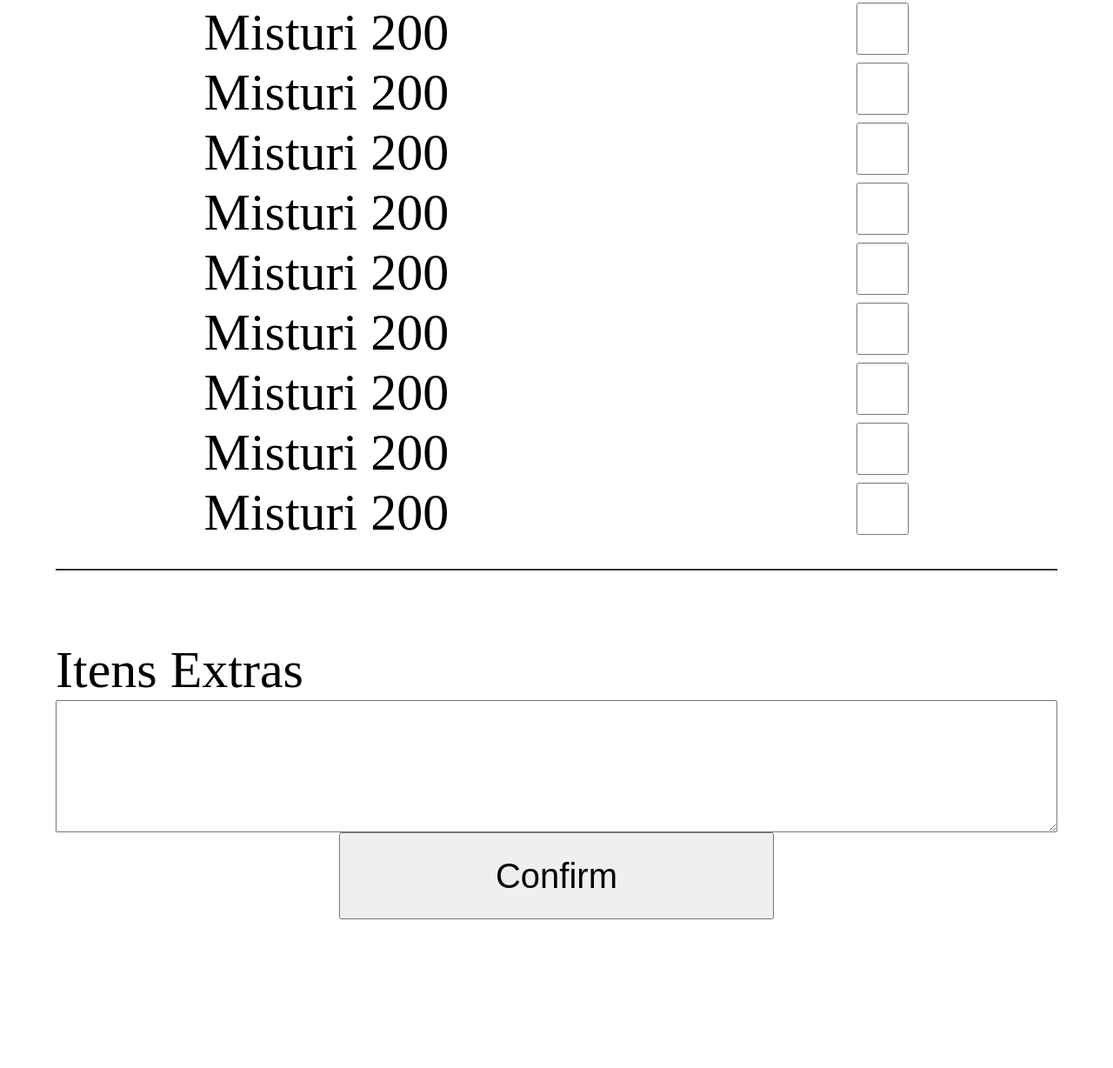
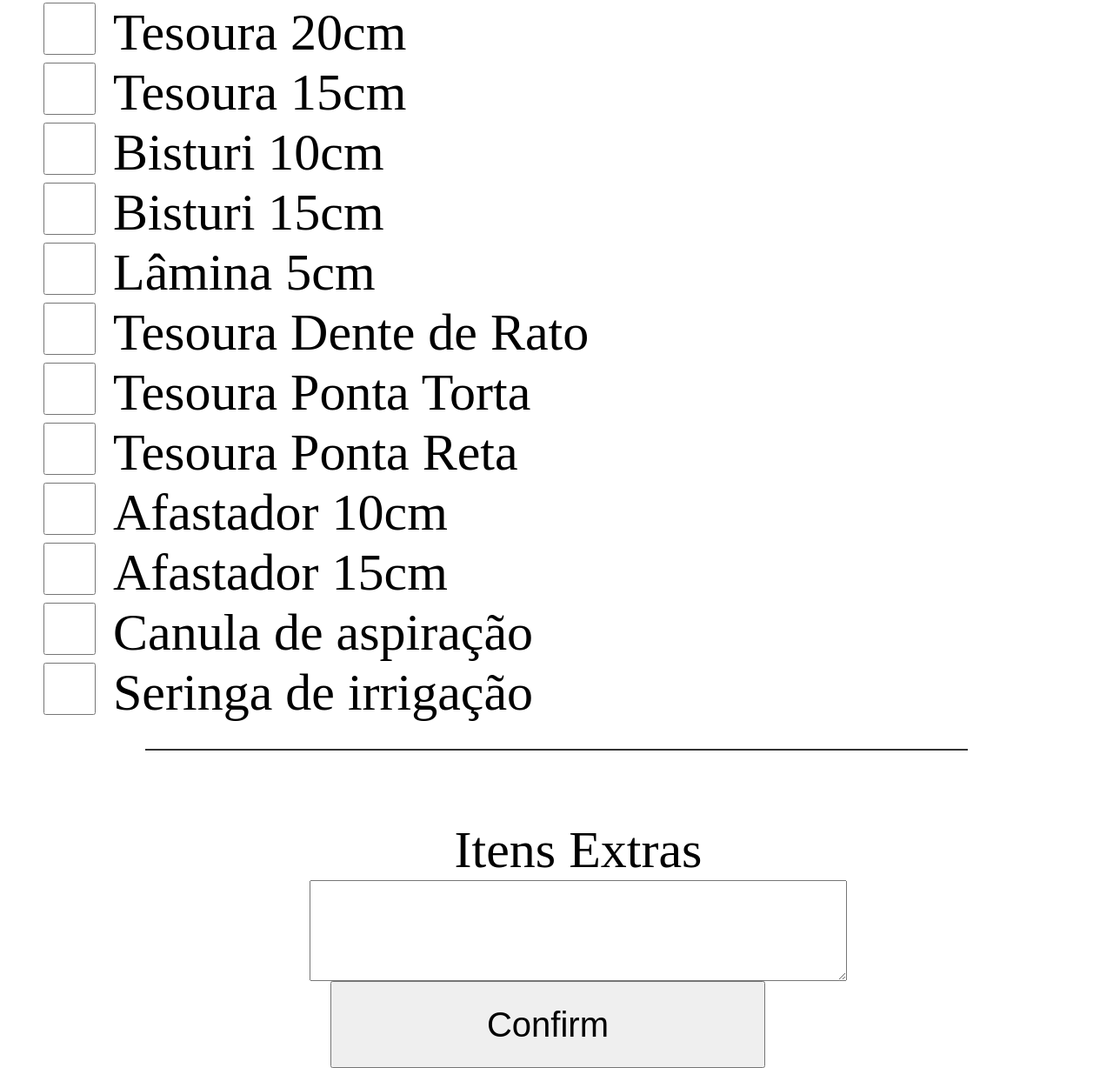
Before and after one commit to EdersonHTT/Projeto-Hackaton, a plain HTML site: page app/list.html in a window 1280 px wide. Shown: the part 187-1415 px from the top of the page at 87% size. Before the commit the page ends 1244 px from the top, so only its background shows below. Drawn offline with Linux system fonts and the light colour scheme.

Commit message:
Add files via upload

```diff
--- a/app/css/list.css
+++ b/app/css/list.css
@@ -54,25 +54,31 @@ main form {
 
 main div {
     display:  flex;
-    justify-content: space-around;
+    justify-content: flex-start;
+    padding-left: 50px;
 }
 
 main input {
     width: 60px;
     height: 60px;
+    margin-right: 20px;
 }
 
 main #itensEs {
     flex-direction: column;
-    width: 90%;
+    width: 70%;
     margin-top: 30px;
     border-top: 2px solid rgb(50, 50, 50);
     align-self: center;
     padding-top: 80px;
+    display: flex;
+    justify-content: center;
+    align-items: center;
 }
 
-main #itensEs input {
+main #itensEs textarea {
     font-size: 50px;
+    height: auto;
 }
 
 main #Confirm {
--- a/app/list.html
+++ b/app/list.html
@@ -22,44 +22,56 @@
     <main>
         <form action="menus.html">
             <div>
-                <label for="item1">Misturi 200</label>
                 <input type="checkbox" name="item1">
+                <label for="item1">Tesoura 20cm</label>
             </div>
             <div>
-                <label for="item2">Misturi 200</label>
                 <input type="checkbox" name="item2">
+                <label for="item2">Tesoura 15cm</label>
             </div>
             <div>
-                <label for="item3">Misturi 200</label>
                 <input type="checkbox" name="item3">
+                <label for="item3">Bisturi 10cm</label>
             </div>
             <div>
-                <label for="item4">Misturi 200</label>
                 <input type="checkbox" name="item4">
+                <label for="item4">Bisturi 15cm</label>
             </div>
             <div>
-                <label for="item5">Misturi 200</label>
                 <input type="checkbox" name="item5">
+                <label for="item5">Lâmina 5cm</label>
             </div>
             <div>
-                <label for="item6">Misturi 200</label>
                 <input type="checkbox" name="item6">
+                <label for="item6">Tesoura Dente de Rato</label>
             </div>
             <div>
-                <label for="item7">Misturi 200</label>
                 <input type="checkbox" name="item7">
+                <label for="item7">Tesoura Ponta Torta</label>
             </div>
             <div>
-                <label for="item8">Misturi 200</label>
                 <input type="checkbox" name="item8">
+                <label for="item8">Tesoura Ponta Reta</label>
             </div>
             <div>
-                <label for="item9">Misturi 200</label>
                 <input type="checkbox" name="item9">
+                <label for="item9">Afastador 10cm</label>
+            </div>
+            <div>
+                <input type="checkbox" name="item9">
+                <label for="item9">Afastador 15cm</label>
+            </div>
+            <div>
+                <input type="checkbox" name="item9">
+                <label for="item9">Canula de aspiração</label>
+            </div>
+            <div>
+                <input type="checkbox" name="item9">
+                <label for="item9">Seringa de irrigação</label>
             </div>
             <div id="itensEs">
                 <p>Itens Extras</p>
-                <textarea rows="10"></textarea>
+                <textarea></textarea>
             </div>
             <input type="submit" value="Confirm" id="Confirm">
         </form>
```
